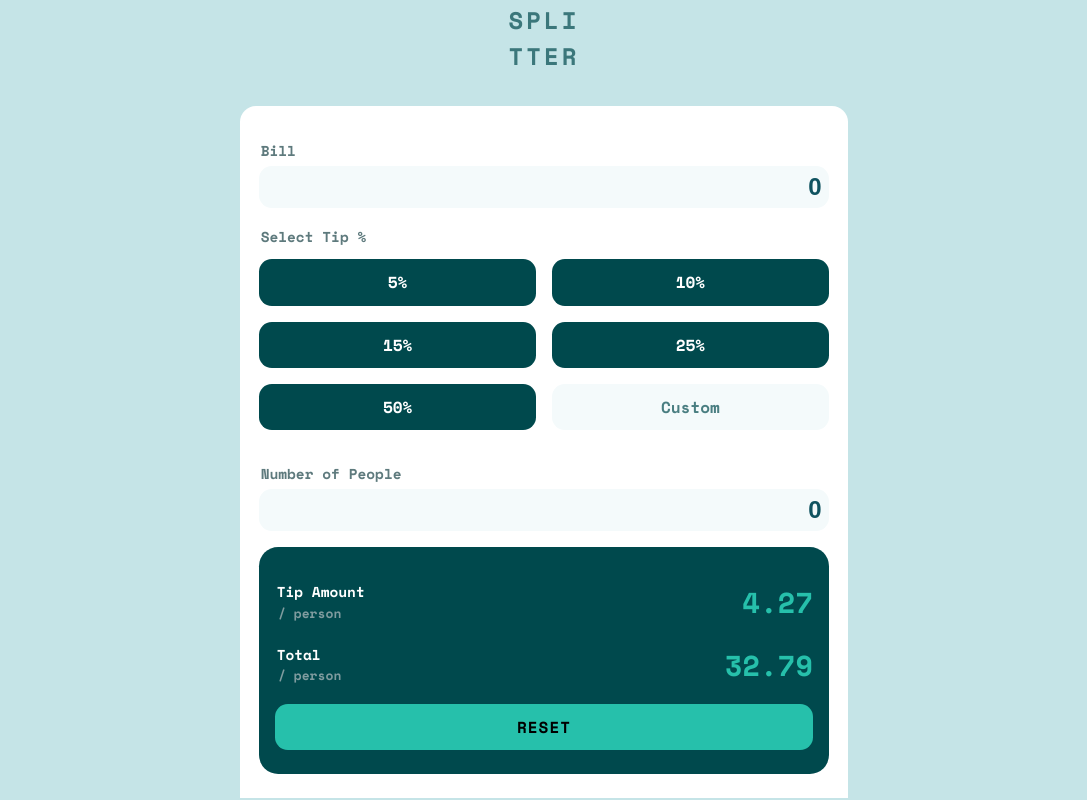
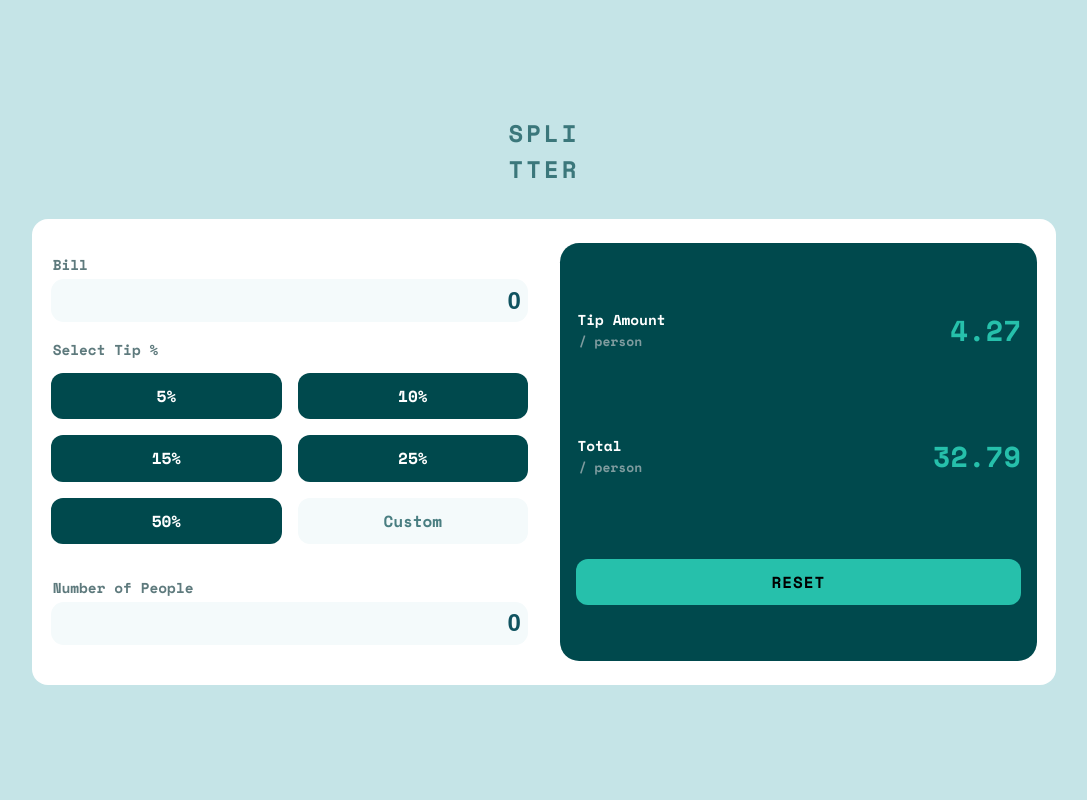
Before and after one commit to Pioneercode1/Tip-calculator-app, a plain HTML site: page index.html in a window 1280 px wide. Shown: the whole page, without its empty margins (96-1183 px from the left). Drawn offline with nearby package versions, Linux system fonts and the light colour scheme.

Commit message:
finished styles for desktop

```diff
--- a/index.html
+++ b/index.html
@@ -17,6 +17,7 @@
   <section class="main-component">
     <h1>SPLI<br>TTER</h1>
     <article class="main-component_container">
+      <div>
         <fieldset class="container_field-text-bill container_fieldset">
           <label for="text-bill">Bill</label>
           <br>
@@ -41,6 +42,7 @@
           <br>
           <input type="text" id="text-number-people" required value="0">
         </fieldset>
+      </div>
 
       <form class="container_tip-amount">
         <p id="p-tip-amount">Tip Amount<br><span id="span-person">/ person</span></p>
--- a/styles.css
+++ b/styles.css
@@ -189,3 +189,22 @@ p {
     font-size: 0.9em;
     color: var(--grey-400);
 }
+
+@media (min-width: 80rem) {
+    .main-component {
+        width: clamp(1024px, 68vw, 70rem);
+        border-radius: 1rem;
+    }
+
+    .main-component_container {
+        display: grid;
+        grid-template-columns: 1fr 1fr;
+        grid-template-rows: 1fr;
+        column-gap: 2rem;
+        border-radius: 1rem;
+    }
+
+    .select-tip_btn-tips {
+        border-radius: 12px;
+    }
+}
```
Lines whose indentation alone changed are shown as unchanged.
